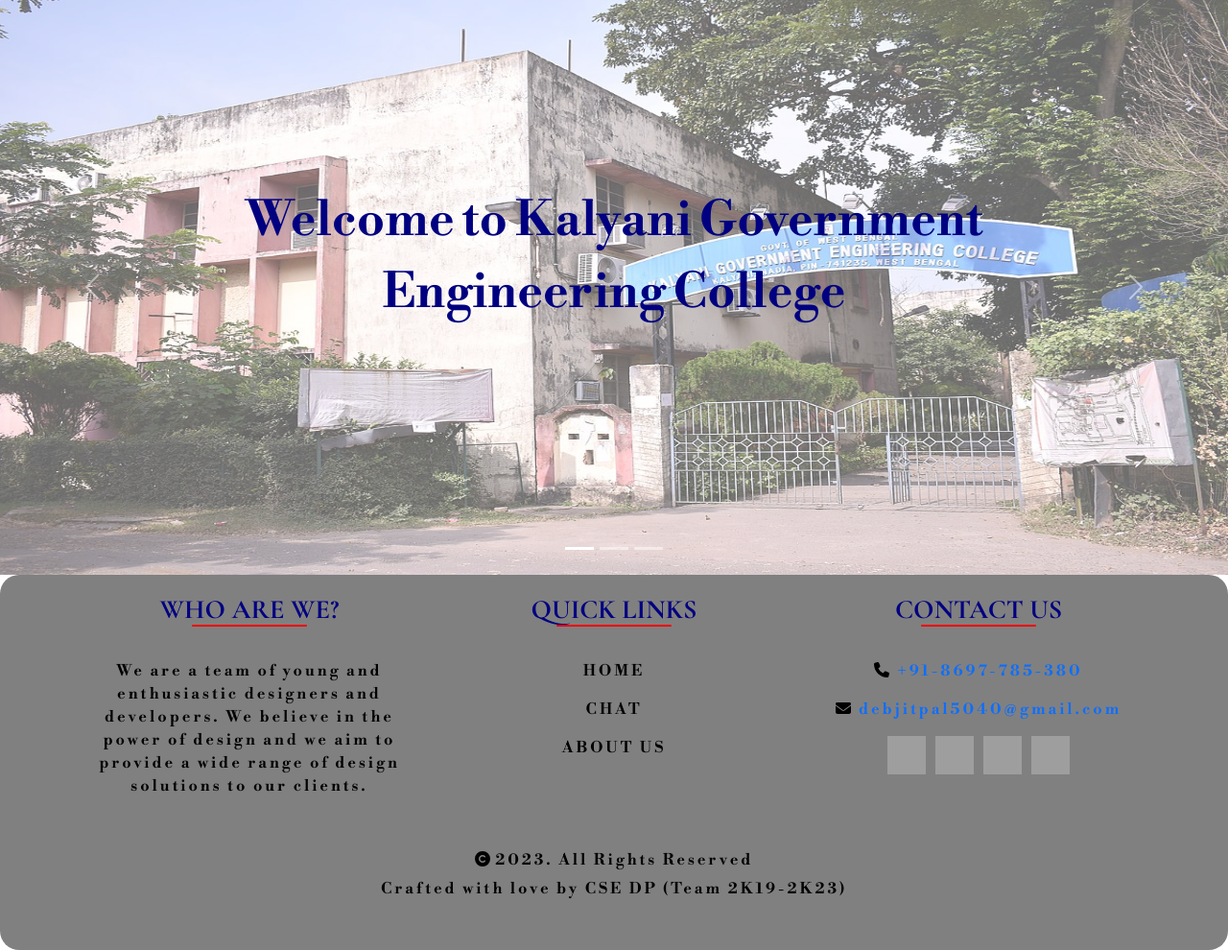
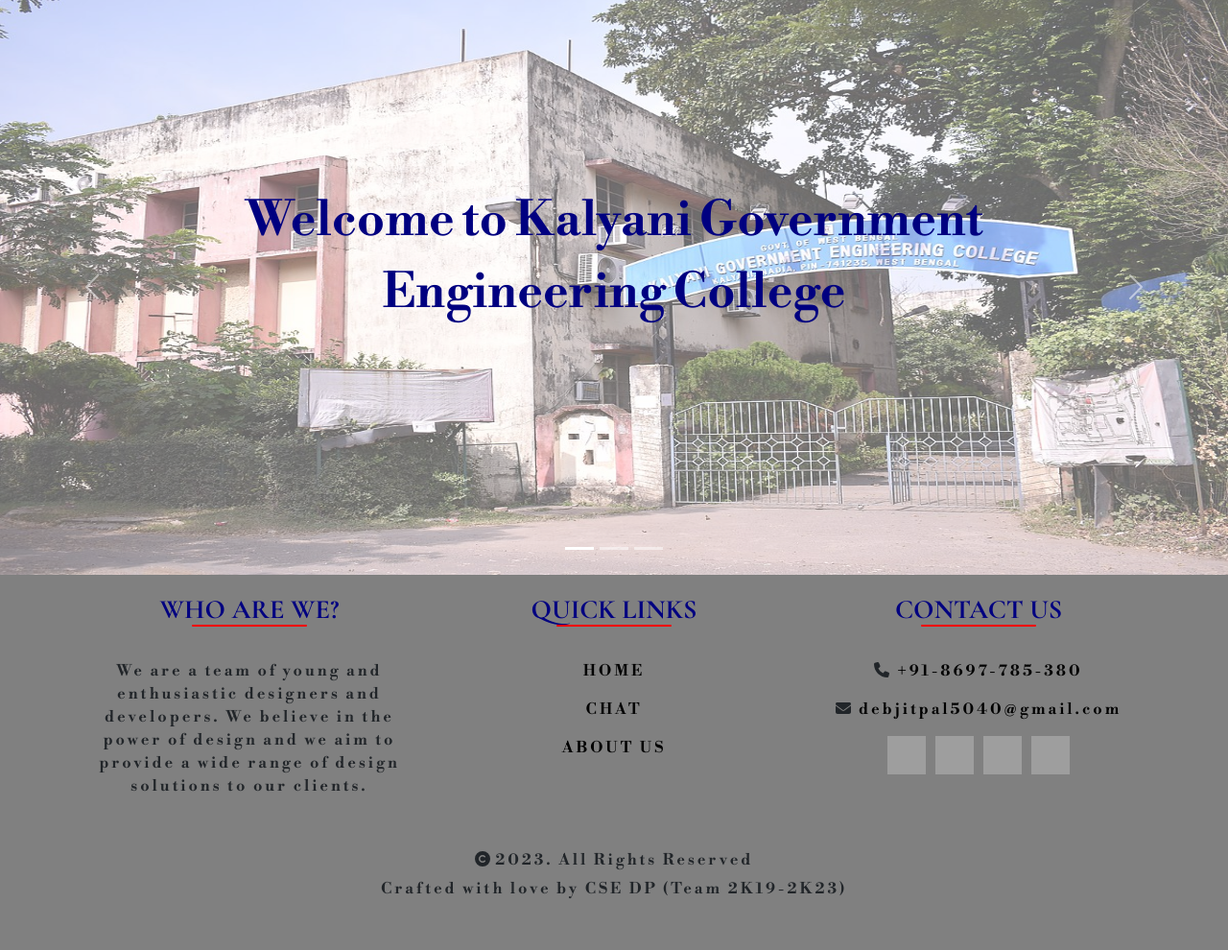
Before and after one commit to csedp/ChatKGEC, a Django app: page / in a window 1280 px wide. Shown: the part 73-1063 px from the top of the page at 96% size. Run offline with Django 4.2, Linux system fonts and the light colour scheme; parts of the project's set-up code (start-up, migrations or seed data) failed here and were passed over; grey boxes are pictures that could not be loaded.

Commit message:
bug fix in design

```diff
--- a/static/footer.css
+++ b/static/footer.css
@@ -2,8 +2,6 @@
     padding-top: 20px;
     padding-bottom: 20px;
     background-color:gray;
-    color:black;
-    border-radius: 20px;
 }
 
 #e {
@@ -32,19 +30,7 @@
     transition: transform 0.5s;
 }
 
-a:hover{
-    text-decoration: none !important;
-    list-style: none;
-}
-
 .fn{
-    text-decoration: none;
-    list-style: none;
-    letter-spacing: 3px;
-    font-size: 1em;
-}
-
-.fn-1{
     text-decoration: none;
     list-style: none;
     letter-spacing: 3px;
@@ -61,17 +47,4 @@
 
 .links:hover{
     color: greenyellow !important;
-    transform: scale(1.1);
-    transition: transform 0.5s;
 }
-
-.communication{
-    text-decoration: none;
-    list-style: none;
-    letter-spacing: 3px;
-    font-size: 1em;
-}
-
-.communication:hover{
-    color: greenyellow !important;
-}
--- a/static/index.css
+++ b/static/index.css
@@ -1,13 +1,11 @@
-*{
-    margin: 0 0;
-    padding: 0 0;
+* {
     box-sizing: border-box;
     font-family: 'Libre Bodoni', serif;
 }
 
 /*Carousel*/
 
-.carousel-inner img{
+.carousel-inner img {
     opacity: 0.6;
 }
 
@@ -19,61 +17,3 @@
     border-radius: 100%;
     margin-bottom: 200px;
 }
-
-/* .carousel-caption:hover {
-    background-color: wheat !important;
-    opacity: 0.5;
-    transition: background-color 0.5s !important;
-} */
-
-/*Categories*/
-
-a {
-    text-decoration: none!important;
-}
-
-.card-title {
-    color: red;
-    font-family: 'Libre Bodoni', serif;
-    font-size: 20px;
-}
-
-#h {
-    text-align:center;
-    margin: 0 auto 80px;
-    position:relative;
-    line-height: 60px;
-    color:navy;
-    font-size: 40px;
-    font-family: 'Cormorant Garamond', serif;
-    font-weight: bolder;
-}
-
-#h::after {
-    content:'';
-    background:red;
-    width: 280px;
-    height: 5px;
-    border-radius: 5px;
-    position:absolute;
-    bottom: 0;
-    left:50%;
-    transform:translateX(-50%);
-}
-
-#c:hover {
-    transform: scale(1.1);
-    transition: transform 0.5s;
-}
-
-.card {
-    cursor: pointer;
-}
-
-.card-img-top{
-    object-fit: cover;
-}
-
-#l {
-    font-size: 1.3em;
-}
--- a/static/navbar.css
+++ b/static/navbar.css
@@ -3,6 +3,7 @@
     font-family: 'Dancing Script', cursive;
     font-weight: bolder;
 }
+
 .navbar-brand:hover, .nav-link:hover{
     color: maroon !important;
     transform: scale(1.1);
@@ -14,13 +15,7 @@
     padding-bottom: 5px;
     padding-top: 5px;
 }
-.dropdown-menu{
-    text-align: center;
-}
-.dropdown-item:hover{
-    background-color: aquamarine;
-    color: maroon;
-}
+
 .nav-link{
     font-size: 20px;
     font-family: 'Cormorant Garamond', serif;
--- a/templates/index.html
+++ b/templates/index.html
@@ -90,21 +90,18 @@
                     <img src="media/cc2.jpg" class="d-block w-100" style="height:600px" alt="Second Slide">
                     <div class="carousel-caption d-none d-md-block">
                         <p>Come, let us dive deeper into the details of KGEC using ChatKGEC</p>
-                        <!-- {% comment %} <p>Why don't just buy and taste it then</p> {% endcomment %} -->
                     </div>
                 </div>
                 <div class="carousel-item">
                     <img src="media/cc3.png" class="d-block w-100" style="height:600px" alt="Third Slide">
                     <div class="carousel-caption d-none d-md-block">
                         <p>It's surely going to be an edifying journey</p>
-                        <!-- {% comment %} <p>Believe me, you won't be disappointed</p> {% endcomment %} -->
                     </div>
                 </div>
                 <div class="carousel-item">
                     <img src="media/cc4.jpg" class="d-block w-100" style="height:600px" alt="Third Slide">
                     <div class="carousel-caption d-none d-md-block">
                         <p>A trustworthy chatbot at your service</p>
-                        <!-- {% comment %} <p>Believe me, you won't be disappointed</p> {% endcomment %} -->
                     </div>
                 </div>
             </div>
@@ -120,7 +117,6 @@
             </button>
         </div>
 
-
         <!-- Footer -->
         <footer>
             <div class="container">
@@ -128,7 +124,7 @@
                     <div class="col-md-4 text-center">
                         <div class="footer-links">
                             <h3 class="text-bold" id="e">WHO ARE WE?</h3><br>
-                            <p class="fn-1">
+                            <p class="fn">
                                 We are a team of young and enthusiastic designers and developers. We believe in the
                                 power of design and we aim to provide a wide range of design solutions to our clients.
                             </p>
@@ -152,10 +148,10 @@
                         <div class="footer-links">
                             <h3 class="text-bold" id="e">CONTACT US</h3><br>
                             <p>
-                                <i class="fa fa-phone" aria-hidden="true"></i> <a class="communication"
+                                <i class="fa fa-phone" aria-hidden="true"></i> <a class="links"
                                     href="tel:#">&nbsp;+91-8697-785-380</a>
                             </p>
-                            <p><i class="fa fa-envelope" aria-hidden="true"></i> <a class="communication"
+                            <p><i class="fa fa-envelope" aria-hidden="true"></i> <a class="links"
                                     href="mailto:#">&nbsp;debjitpal5040@gmail.com</a>
                             </p>
                             <!-- Linkedin -->
```
Also changed, not shown: static/about.css (+3 -17 lines), static/chat.css (+0 -9 lines), static/navbar2.css (+3 -7 lines), templates/about.html (+51 -35 lines).
